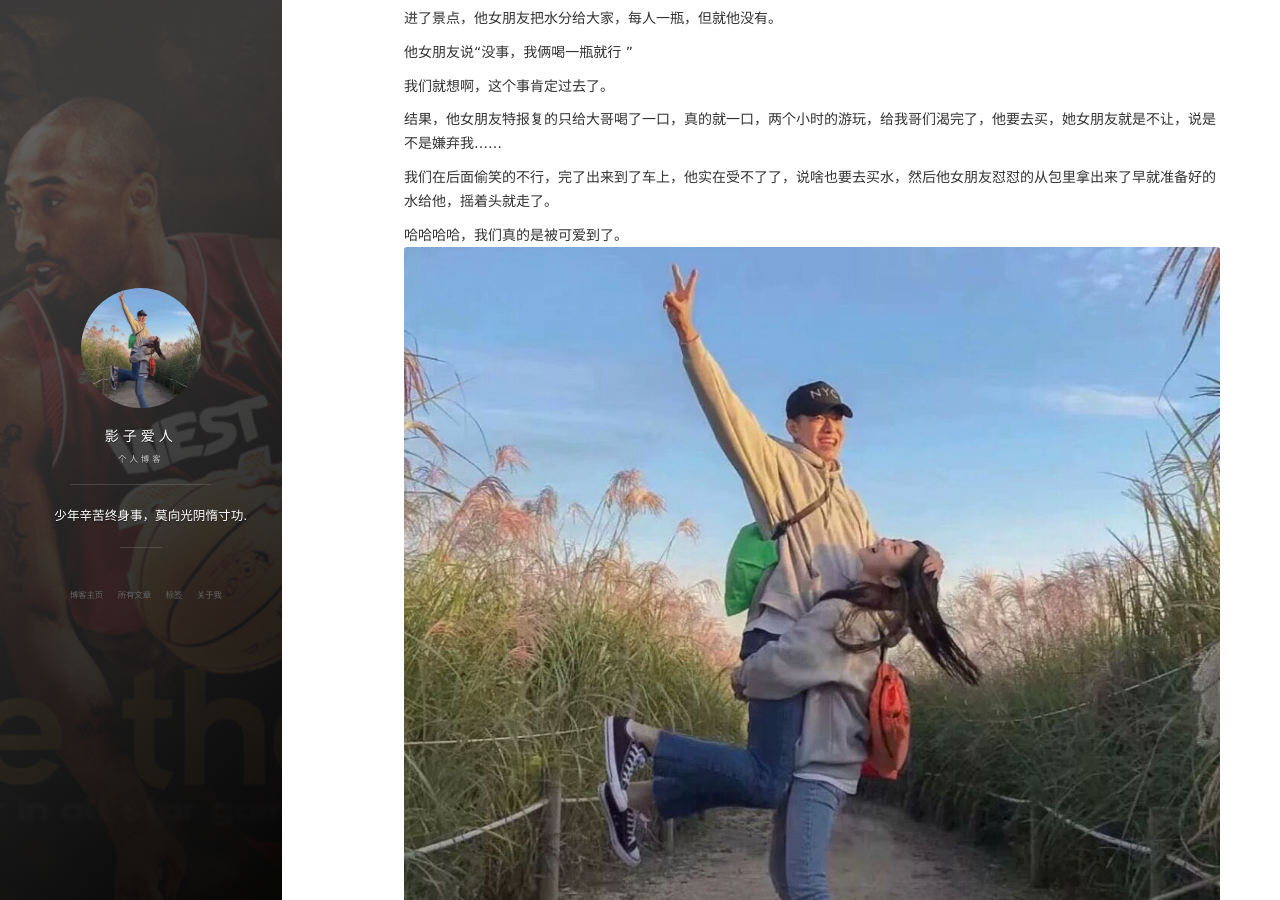
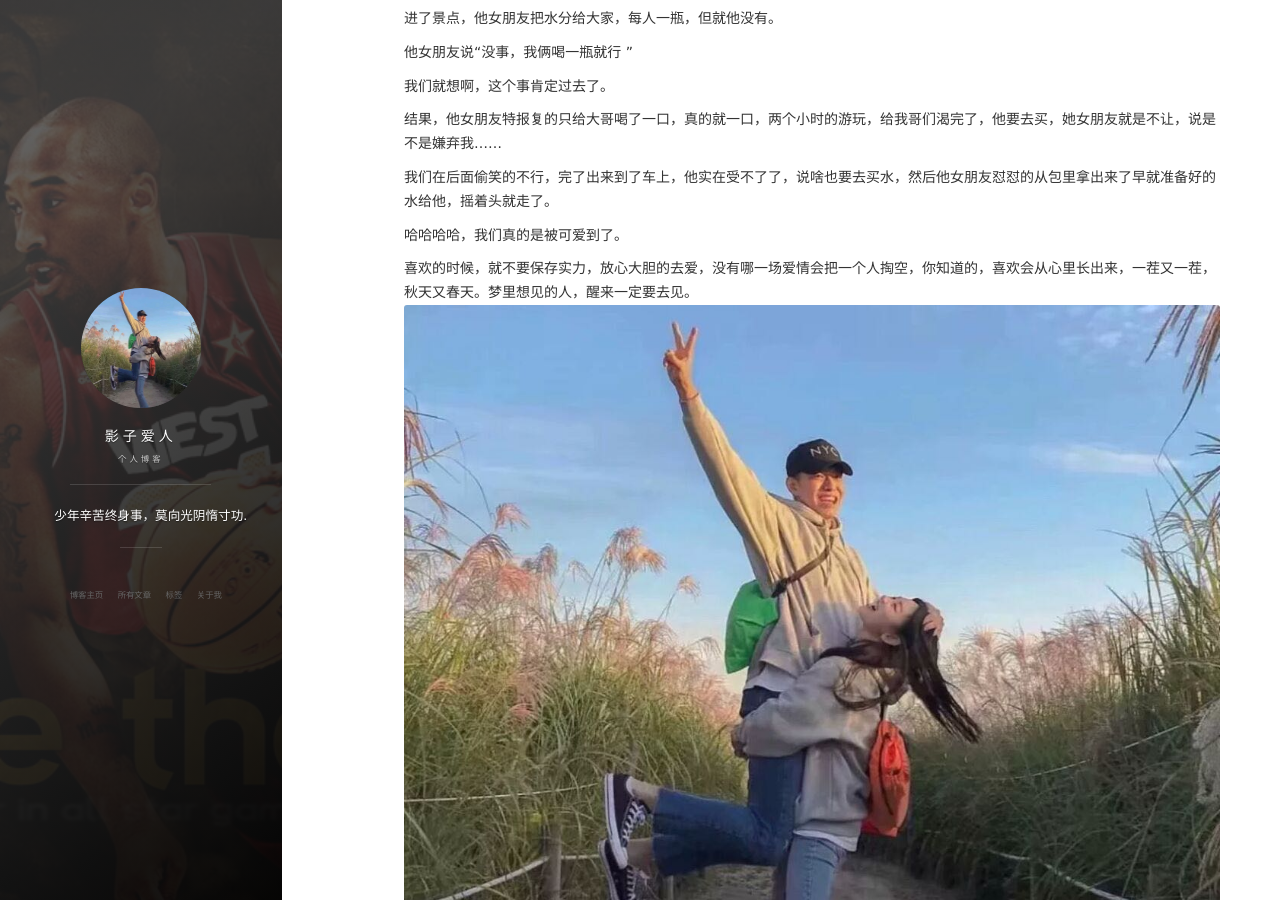
Before and after one commit to zwjunhui/personblog, a Jekyll site: the page built from about.md, in a window 1280 px wide and 900 px high, scrolled down 510 px. Built offline with Jekyll 4.4.1, drawn with Linux system fonts in a browser that asks for light colours; nearby versions of some CDN libraries; comment, search, counter and statistics services are not loaded.

Commit message:
Update about.md

```diff
--- a/about.md
+++ b/about.md
@@ -35,6 +35,8 @@ title: 关于我
 我们在后面偷笑的不行，完了出来到了车上，他实在受不了了，说啥也要去买水，然后他女朋友怼怼的从包里拿出来了早就准备好的水给他，摇着头就走了。
 
 哈哈哈哈，我们真的是被可爱到了。
+
+喜欢的时候，就不要保存实力，放心大胆的去爱，没有哪一场爱情会把一个人掏空，你知道的，喜欢会从心里长出来，一茬又一茬，秋天又春天。梦里想见的人，醒来一定要去见。
 ![图片](/images/avatar.jpg)
 
 
```
